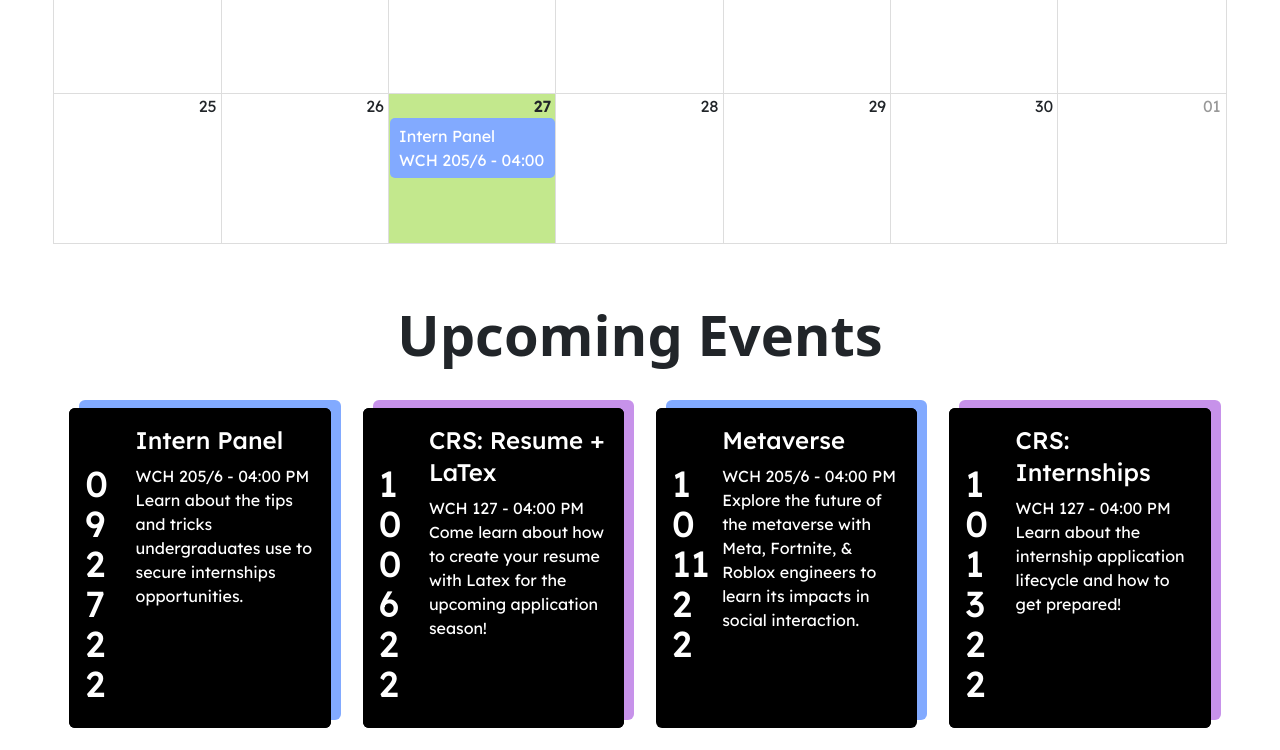
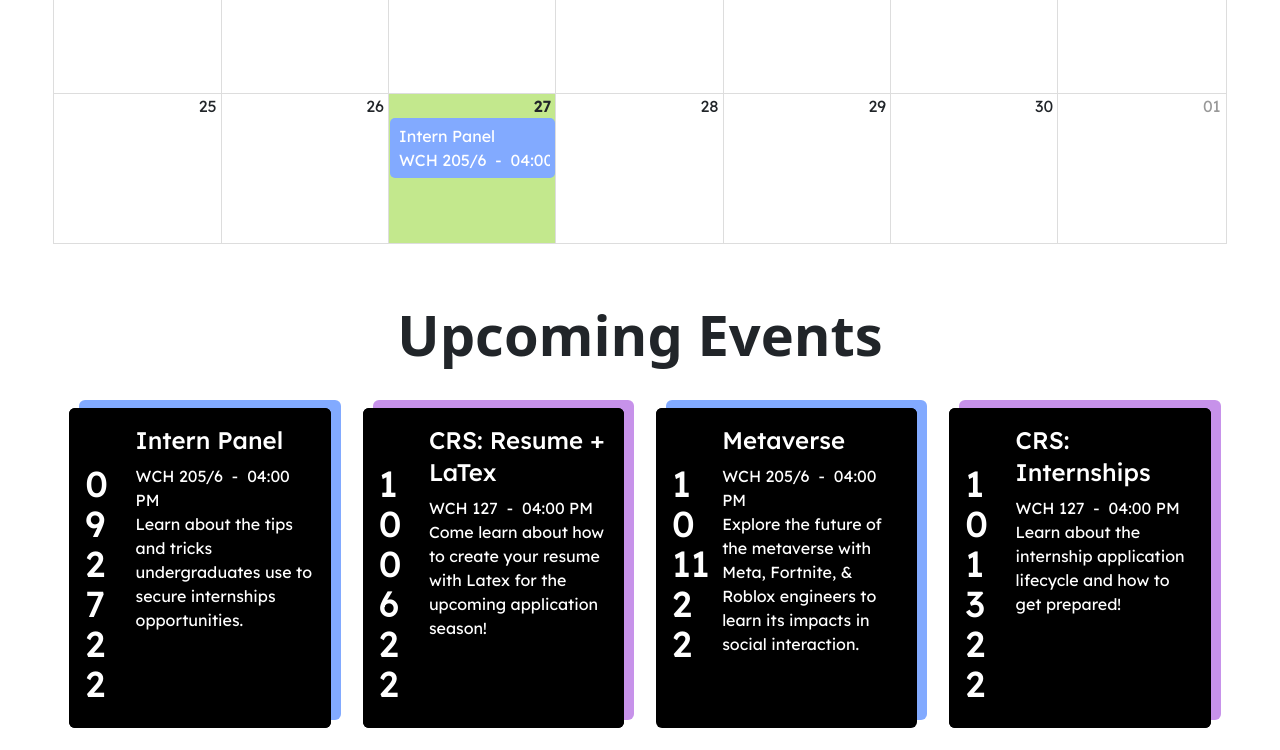
Before and after one commit to acm-ucr/acm-hydra, a Next.js app: page /events in a window 1280 px wide. Shown: the part 840-1590 px from the top of the page. Built offline with nearby package versions, Linux system fonts and the light colour scheme.

Commit message:
fix nbsp

```diff
--- a/components/CustomEvent.js
+++ b/components/CustomEvent.js
@@ -7,7 +7,7 @@ const CustomEvent = ({ title, event }) => {
 				{title}
 				<br />
 				{event.location}
-				<nbsp /> - <nbsp />
+				&nbsp; - &nbsp;
 				{event.start.toLocaleTimeString(navigator.language, {
 					hour: "2-digit",
 					minute: "2-digit",
--- a/components/Event.js
+++ b/components/Event.js
@@ -33,7 +33,7 @@ const Event = ({ title, location, color, start, end, description }) => {
 							<Card.Text>
 								<div className='text-acm-white'>
 									{location}
-									<nbsp /> - <nbsp />
+									&nbsp; - &nbsp;
 									{start.toLocaleTimeString("en", {
 										hour: "2-digit",
 										minute: "2-digit",
```
